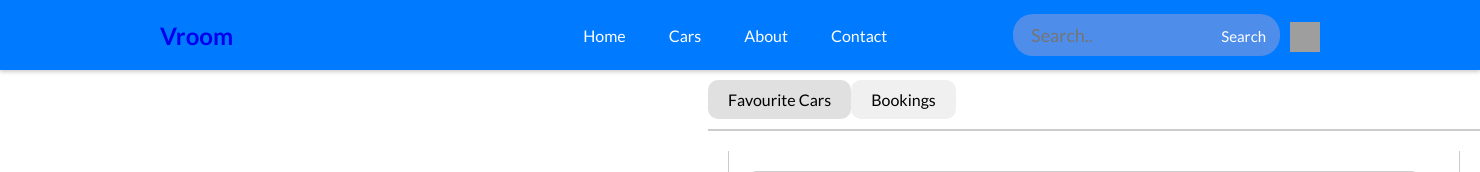
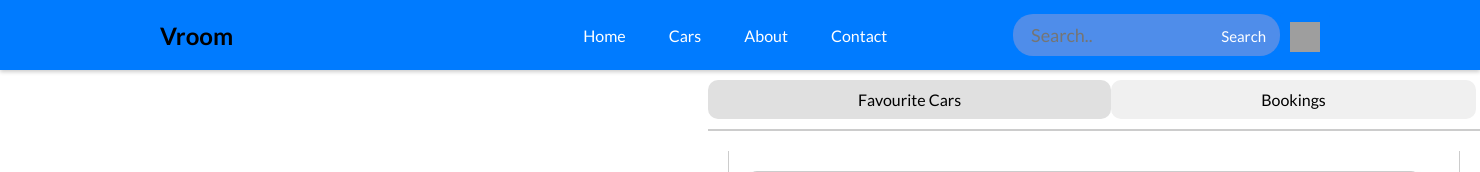
Before and after one commit to sagarnewpane/vroom, a Django app: page /cars/view_bookings/ in a window 1480 px wide. Shown: the top 172 px of the page. Run offline with Django 5.2, Linux system fonts and the light colour scheme; a user stored in the database is signed in; data comes from the database, SQL or seed files in the repository; both versions use the stored data as it was after the commit; grey boxes are pictures that could not be loaded.

Commit message:
updated css for some pages

```diff
--- a/accounts/static/userprofile.css
+++ b/accounts/static/userprofile.css
@@ -213,7 +213,7 @@
     border-bottom: 2px solid #ccc;
 }
 .tab {
-    padding: 10px 20px;
+    padding: 10px 150px;
     background-color: #f0f0f0;
     border-radius: 10px ;
     cursor: pointer;
--- a/booking/static/booking.css
+++ b/booking/static/booking.css
@@ -29,7 +29,7 @@ main{
 
 .specification-box {
     background-color: #f0f0f0;
-    border-radius: 10px; /* Rounded corners */
+    border-radius: 10px;
     padding: 20px;
     padding-top: 0px;
     box-shadow: 0 0 10px rgba(0, 0, 0, 0.1);
--- a/templates/base.html
+++ b/templates/base.html
@@ -16,7 +16,7 @@
 
   <!-- Navigation Bar -->
   <nav class="navbar">
-    <div class="logo"><a href="{% url 'home' %}" class="logo" style="text-decoration: none; display: inline-block;">Vroom</a>
+    <div class="logo"><a href="{% url 'home' %}" class="logo" style="text-decoration: none; display: inline-block; color: black; ">Vroom</a>
     </div>
     <div class="navbar-links">
         <a href="{%url 'home'%}">Home</a>
--- a/templates/booking.html
+++ b/templates/booking.html
@@ -35,6 +35,7 @@
                 <p class="cost">Cost: {{ car.hourly_rate }} /hr</p>
             </div>
             </div>
+
 
             <div class="specification-box">
                 <div class="specifications-container">
```
Also changed, not shown: db.sqlite3.
